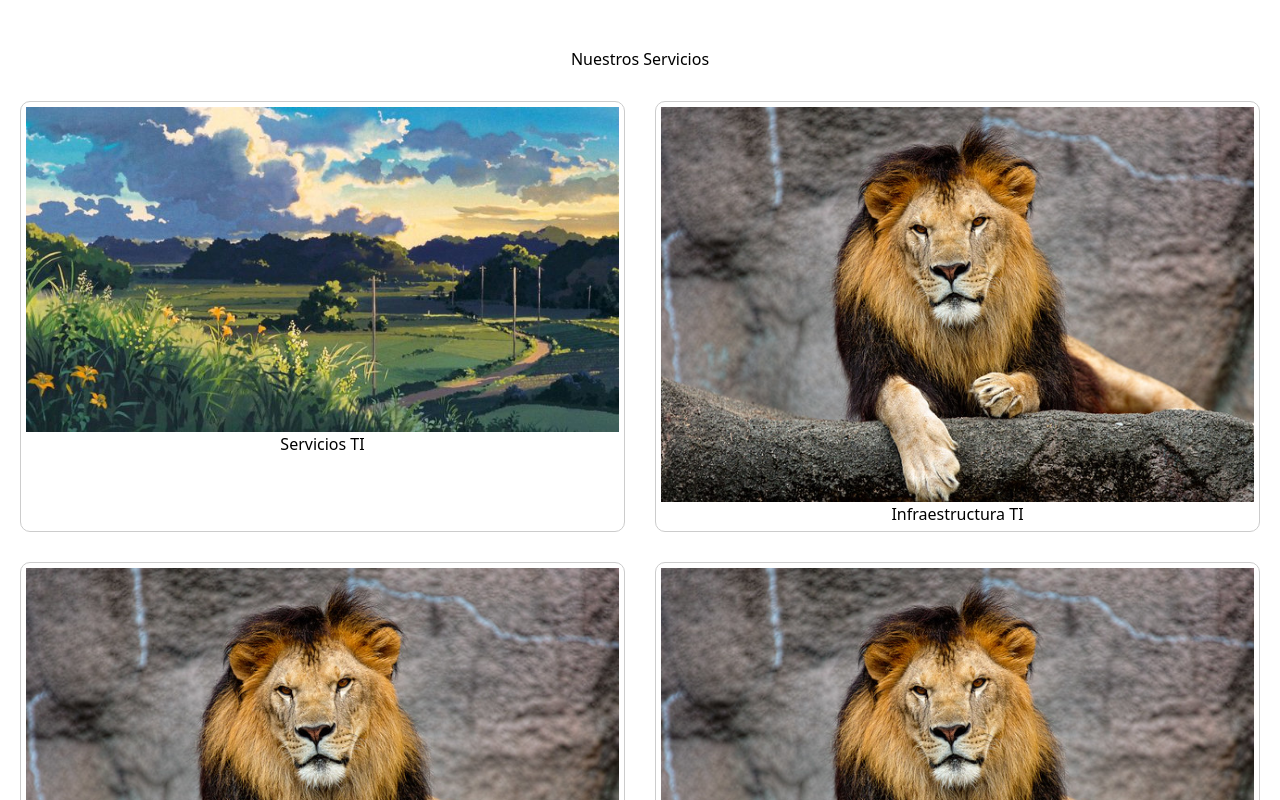
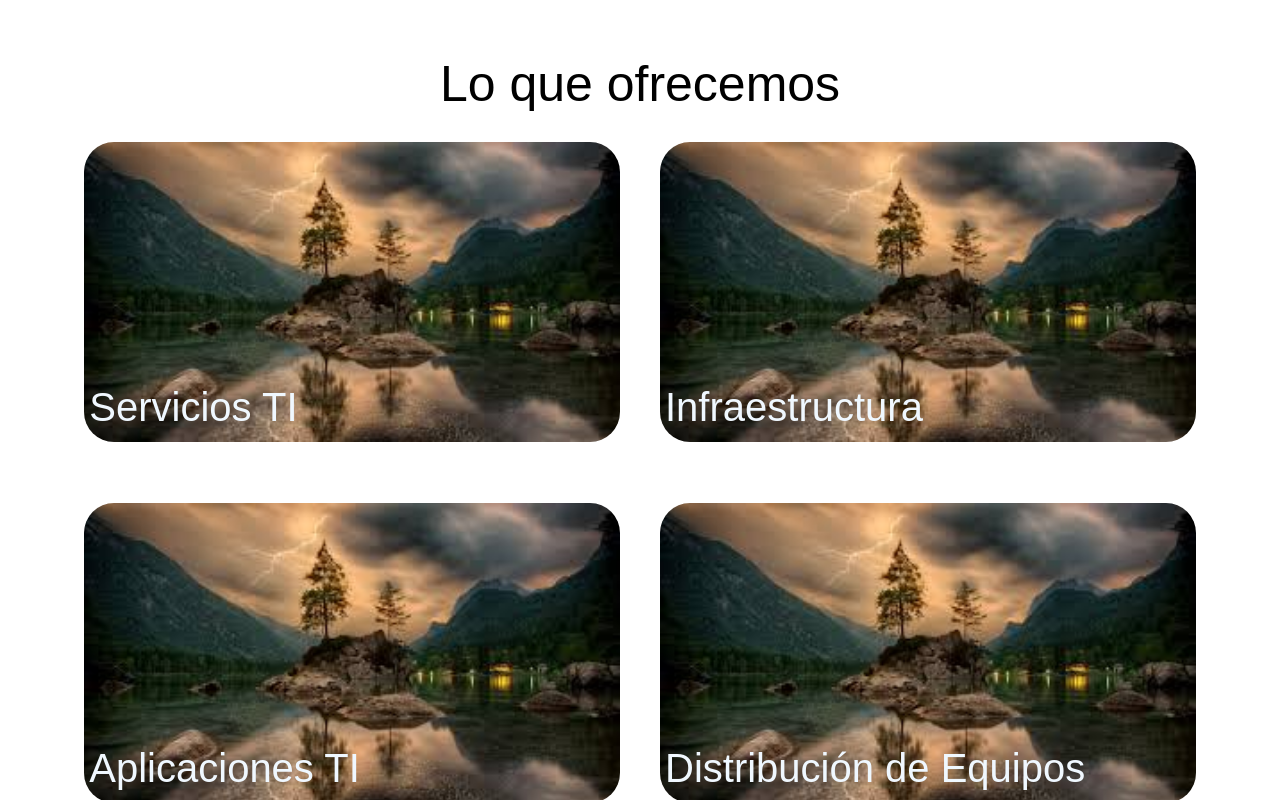
Before and after one commit to 25-eduardlab/Sitioweb_Mime, a React (Vite) app: page / in a window 1280 px wide. Shown: the part 1700-2500 px from the top of the page. Built offline with nearby package versions, Linux system fonts and the light colour scheme.

Commit message:
Lo que ofrecemos

```diff
--- a/src/components/Content.jsx
+++ b/src/components/Content.jsx
@@ -54,6 +54,46 @@ const Content = () => {
           </div>
         </div>
       </section>
+
+      <section className='section-tb1'>
+    <h2>Lo que ofrecemos</h2>
+    <div className='tb1'>
+        <table className='img-tb1'>
+            <tbody>
+                <tr>
+                    <td>
+                        <div className='image-container'>
+                            <img src="src/img/bosque.jpeg" alt="Imagen 1" className='imagen01'/>
+                            <div className='image-caption'>Servicios TI</div>
+                        </div>
+                    </td>
+                    <td>
+                        <div className='image-container'>
+                            <img src="src/img/bosque.jpeg" alt="Imagen 2" className='imagen02'/>
+                            <div className='image-caption'>Infraestructura </div>
+                        </div>
+                    </td>
+                </tr>
+                <tr>
+                    <td>
+                        <div className='image-container'>
+                            <img src="src/img/bosque.jpeg" alt="Imagen 3" className='imagen03' />
+                            <div className='image-caption'>Aplicaciones TI</div>
+                        </div>
+                    </td>
+                    <td>
+                        <div className='image-container'>
+                            <img src="src/img/bosque.jpeg" alt="Imagen 4" className='imagen04'/>
+                            <div className='image-caption'>Distribución de Equipos</div>
+                        </div>
+                    </td>
+                </tr>
+            </tbody>
+        </table>
+    </div>
+</section>
+
+
 
       {/* Sección de Servicios */}
       <section className="services-section">
--- a/src/styles/content.css
+++ b/src/styles/content.css
@@ -215,3 +215,52 @@
     font-family: 'Lucida Sans';
     font-weight: 350;
   }
+
+
+  .section-tb1{
+    font-family: Arial, sans-serif;
+    display: grid;
+    justify-content: center;
+    align-items: center;
+    height: 100%;
+    font-size: 50px;
+  }
+
+  .tb1{
+    align-content: center;
+    margin: auto;
+  }
+
+  .img-tb1{
+    display: grid;
+    grid-template-columns: repeat(1,2fr);
+    margin: auto;
+    justify-content: center;
+    border-collapse: collapse;
+    margin: auto;
+  }
+  .img-tb1 td {
+    padding: 20px;
+  }
+
+  .image-container{
+    position: relative;
+    display: inline-block;
+  }
+
+  .img-tb1 img {
+    height: 300px;
+    border-radius: 30px;
+    display: block;
+    margin: auto;
+  }
+
+  .image-caption{
+    position: absolute;
+    bottom: 0;
+    text-align: left;
+    color: aliceblue;
+    padding: 5px;
+    border-radius: 5px;
+    font-size: 40px;
+  }
```
